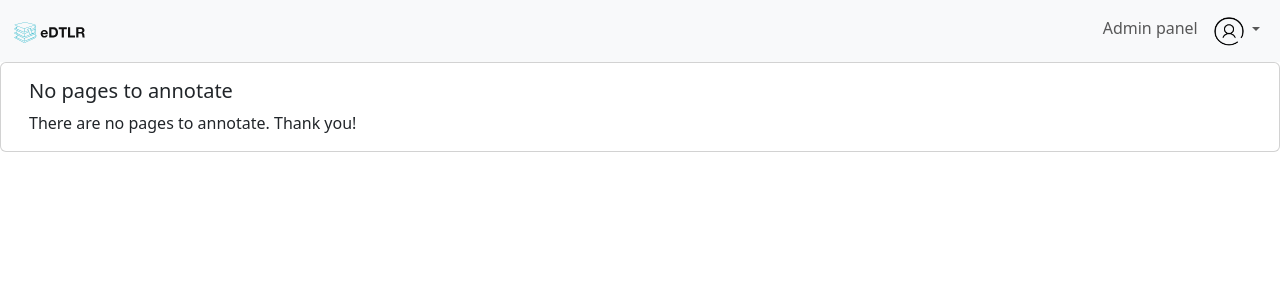
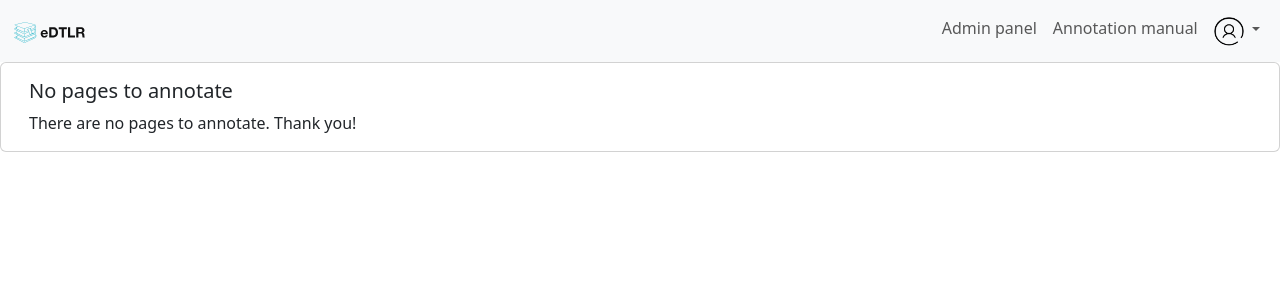
Before and after one commit to arfi-iit/edtlr-annotator, a Django app: page /annotate/thank-you in a window 1280 px wide. Shown: the top 300 px of the page. Run offline with Django 5.2, Linux system fonts and the light colour scheme; the visitor is signed in with stand-in values (Sample User, id 1); parts of the project's set-up code (start-up, migrations or seed data) failed here and were passed over.

Commit message:
Added menu entry for annotation manual

```diff
--- a/src/annotation/templates/annotation/annotation-base.html
+++ b/src/annotation/templates/annotation/annotation-base.html
@@ -25,6 +25,12 @@
 	  </a>
         </li>
 	{% endif %}
+        <!-- Annotation manual menu entry -->
+        <li class="nav-item">
+          <a class="nav-link" href="https://drive.google.com/file/d/1cxQDZZKmAvrTmk9CgQpX1MMcU_DHKFsf/view?usp=sharing" target="_blank">
+	    {% translate 'Annotation manual' %}
+	  </a>
+        </li>
         <!-- Dropdown menu -->
         <li class="nav-item dropdown">
           <a class="nav-link dropdown-toggle" href="#" id="userDropdown" role="button" data-bs-toggle="dropdown" aria-expanded="false">
```
Also changed, not shown: src/annotation/locale/ro/LC_MESSAGES/django.po.
